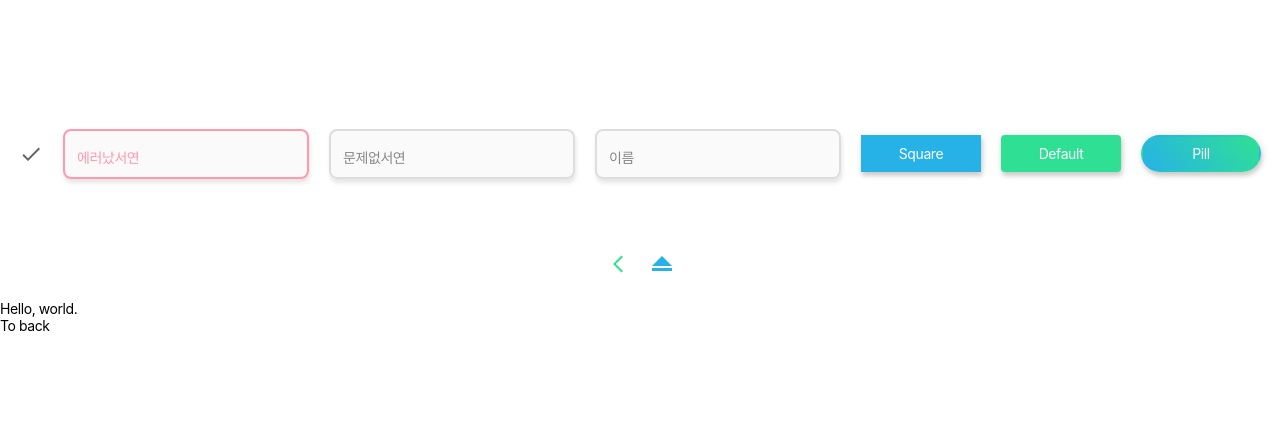
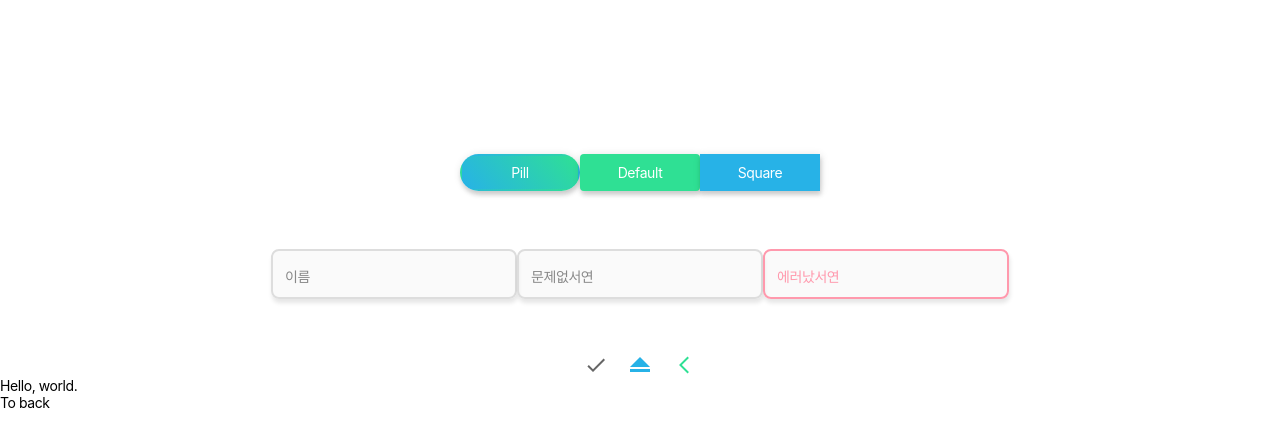
Before and after one commit to 365kim/react-boilerplate-without-cra, a React app: page / in a window 1280 px wide. Shown: the top 446 px of the page. Built offline with nearby package versions, Linux system fonts and the light colour scheme; a web font is replaced by a local one.

Commit message:
fix: flex-gap 크로스브라우징 대응

```diff
--- a/src/App.tsx
+++ b/src/App.tsx
@@ -11,7 +11,7 @@ const App = (): JSX.Element => {
   return (
     <Router>
       <Suspense fallback={''}>
-        <FlexBox dir="row-reverse" gap="20px" mt="100px">
+        <FlexBox dir="row" gap="20px" mt="150px">
           <Button color="gradient" shape="pill" shine>
             <Link to="">Pill</Link>
           </Button>
@@ -21,9 +21,13 @@ const App = (): JSX.Element => {
           <Button color="secondary" shape="square">
             <Link to="about">Square</Link>
           </Button>
+        </FlexBox>
+        <FlexBox dir="row" gap="20px" mt="50px">
           <Input label="이름" />
           <Input label="문제없서연" isSuccess />
           <Input label="에러났서연" isError />
+        </FlexBox>
+        <FlexBox dir="row" gap="20px" mt="50px">
           <Icon icon={Check}></Icon>
           <Icon icon={ArrowUp} color="secondary"></Icon>
           <Icon icon={ArrowLeftSimple} color="primary"></Icon>
--- a/src/components/atoms/FlexBox/index.tsx
+++ b/src/components/atoms/FlexBox/index.tsx
@@ -30,7 +30,7 @@ export const FlexBox = ({
   justify = 'center',
   align = 'center',
   width = '100%',
-  height = '200px',
+  height = 'fit-content',
   m = 0,
   mr = 0,
   ml = 0,
@@ -53,7 +53,6 @@ export const FlexBox = ({
         flex-wrap: ${wrap};
         align-items: ${align};
         justify-content: ${justify};
-        gap: ${gap};
         width: ${width};
         height: ${height};
         margin: ${m};
@@ -66,6 +65,10 @@ export const FlexBox = ({
         padding-left: ${pl};
         padding-top: ${pt};
         padding-bottom: ${pb};
+
+        & > * + * {
+          margin-left: ${gap};
+        }
       `}
       {...rest}
     >
--- a/src/components/atoms/Input/style.ts
+++ b/src/components/atoms/Input/style.ts
@@ -3,7 +3,7 @@ import { css } from '@emotion/react';
 import { COLOR } from 'styles';
 
 const INPUT_HEIGHT = '50px';
-const LABEL_HEIGHT = '17px';
+const LABEL_HEIGHT = '20px';
 
 export const shrinkLabel = css`
   transform: translateY(-50%) scale(0.7);
```
